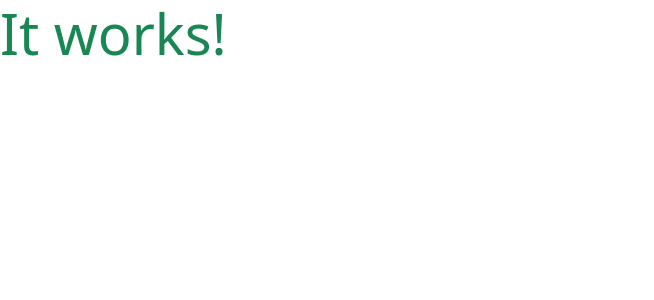
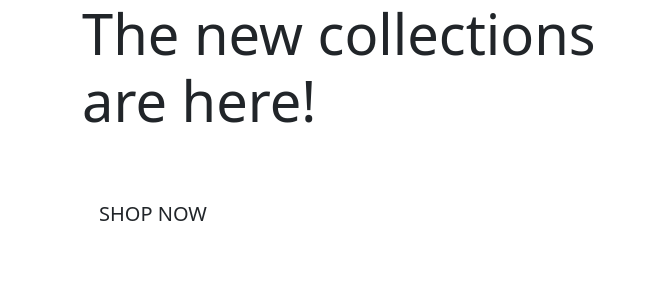
Before and after one commit to mmmangooo/Boutique-Ado, a Django app: page / in a window 1280 px wide. Shown: the top 300 px of the page, without its empty margins (0-654 px from the left). Run offline with Django 3.2, Linux system fonts and the light colour scheme; some libraries are stand-ins or nearby versions.

Commit message:
Added homepage content

```diff
--- a/home/templates/home/index.html
+++ b/home/templates/home/index.html
@@ -1,6 +1,25 @@
 {% extends 'base.html' %}
 {% load static %}
 
+{% block page_header %}
+<div class="container header-container">
+    <div class="row">
+        <div class="col"></div>
+    </div>
+</div>
+{% endblock %}
+
 {% block content %}
-<h1 class="display-4 text-success">It works!</h1>
+
+    <div class="container h-100">
+        <div class="row h-100">
+            <div class="col-7 col-md-6 my-auto">
+                <h1 class="display-4 logo-font text-black">The new collections are here!</h1>
+                <div class="my-5"><h4>
+                    <a href="" class="shop-now-button btn btn-lg rounded-0 text-uppercase py-3">Shop Now</a>
+                </h4></div>
+            </div>
+        </div>
+    </div>
+
 {% endblock %}
--- a/templates/base.html
+++ b/templates/base.html
@@ -33,6 +33,7 @@
                         <div class="message-container"></div>
                     {% endif %}
 
+
                     {% block page_header %}
 {% endblock %}
 
```
